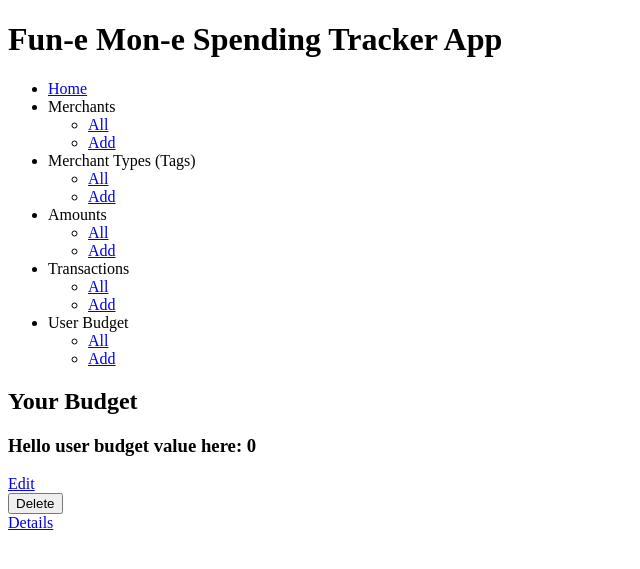
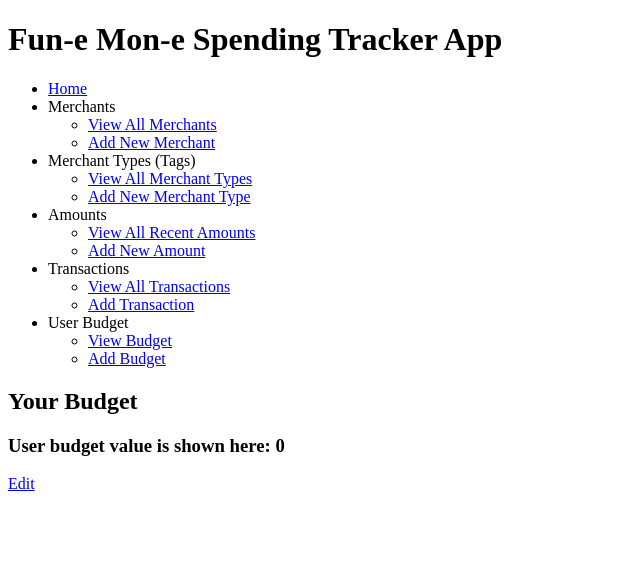
Before and after one commit to pvaliani/spending_tracker_app, a Flask app: page /userbudgets in a window 1280 px wide. Shown: the top 569 px of the page, without its empty margins (0-640 px from the left). Run offline with Flask 2, Linux system fonts and the light colour scheme.

```diff
--- a/controllers/user_budgets_controller.py
+++ b/controllers/user_budgets_controller.py
@@ -23,6 +23,7 @@ def new_user_budget():
 def create_new_user_budget():
     value = request.form["value"]
     new_user_budget = UserBudget(value)
+    # value.append(new_user_budget)
     return redirect("/userbudgets")
 
 
@@ -41,8 +42,8 @@ def update_user_budget():
     # update statement here??
 
 
-# DELETE
-@user_budgets_blueprint.route("/userbudgets/delete", methods=["POST"])
-def delete_user_budget():
-    # delete from here
-    return redirect("/userbudgets")
+# # DELETE
+# @user_budgets_blueprint.route("/userbudgets/delete", methods=["POST"])
+# def delete_user_budget():
+#     # delete from here
+#     return redirect("/userbudgets")
--- a/templates/base.html
+++ b/templates/base.html
@@ -16,37 +16,37 @@
                 <li>
                     Merchants
                     <ul>
-                        <li><a href="/merchants">All</a></li>
-                        <li><a href="/merchants/new">Add</a></li>
+                        <li><a href="/merchants">View All Merchants</a></li>
+                        <li><a href="/merchants/new">Add New Merchant</a></li>
                     </ul>
                 </li>
                 <li>
                     Merchant Types (Tags)
                     <ul>
-                        <li><a href="/merchanttypes">All</a></li>
-                        <li><a href="/merchanttypes/new">Add</a></li>
+                        <li><a href="/merchanttypes">View All Merchant Types</a></li>
+                        <li><a href="/merchanttypes/new">Add New Merchant Type</a></li>
                     </ul>
                 </li>
                 <li>
                     Amounts
                     <ul>
-                        <li><a href="/amounts">All</a></li>
-                        <li><a href="/amounts/new">Add</a></li>
+                        <li><a href="/amounts">View All Recent Amounts</a></li>
+                        <li><a href="/amounts/new">Add New Amount</a></li>
                     </ul>
                 </li>
                 <li>
                     Transactions
                     <ul>
-                        <li><a href="/transactions">All</a></li>
-                        <li><a href="/transactions/new">Add</a></li>
+                        <li><a href="/transactions">View All Transactions</a></li>
+                        <li><a href="/transactions/new">Add Transaction</a></li>
                     </ul>
                 </li>
                 <!-- Extension added user budget navigation  -->
                 <li>
                     User Budget
                     <ul>
-                        <li><a href="/userbudgets">All</a></li>
-                        <li><a href="/userbudgets/new">Add</a></li>
+                        <li><a href="/userbudgets">View Budget</a></li>
+                        <li><a href="/userbudgets/new">Add Budget</a></li>
                     </ul>
                 </li>
 
--- a/templates/user_budgets/index.html
+++ b/templates/user_budgets/index.html
@@ -5,12 +5,12 @@
 
 
 <section>
-    <h3>Hello user budget value here: {{ user_budget.value }}</h3>
+    <h3>User budget value is shown here: {{ user_budget.value }}</h3>
     <a href="/user_budgets/edit">Edit</a>
-    <form action="/merchants/delete" method="POST">
-        <input type="submit" value="Delete">
+    <!-- <form action="/user_budgets/delete" method="POST">
+        <input type="submit" value="Delete"> -->
     </form>
-    <a href="/user_budgets/">Details</a>
+    <!-- <a href="/user_budgets/">Details</a> -->
 </section>
 
 
--- a/templates/user_budgets/new.html
+++ b/templates/user_budgets/new.html
@@ -12,5 +12,6 @@
         <input type="submit">
     </div>
 </form>
+{{ new_user_budget }}
 
 {% endblock %}
```
Also changed, not shown: templates/index.html (+0 -10 lines).
